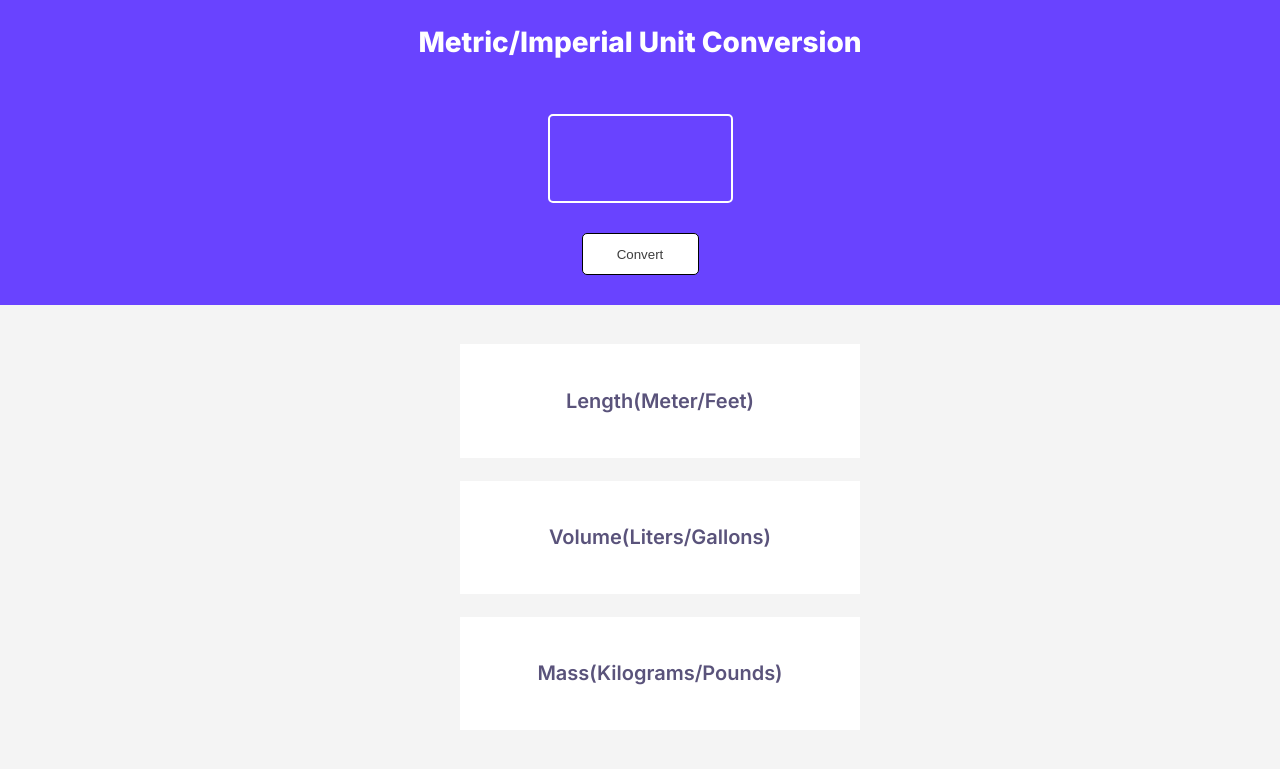
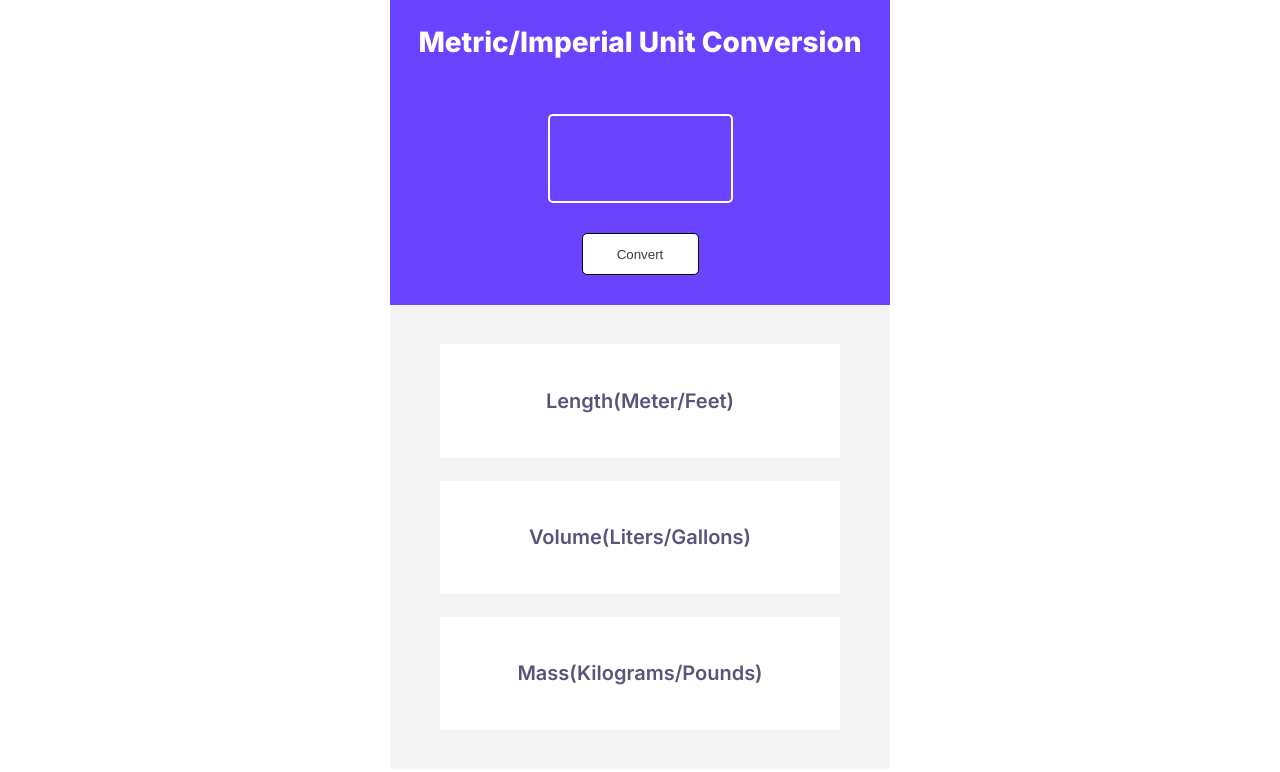
Before and after one commit to isabelamihai/unit-converter, a plain HTML site: page index.html in a window 1280 px wide. Drawn offline with Linux system fonts and the light colour scheme.

Commit message:
Update file

```diff
--- a/index.css
+++ b/index.css
@@ -4,11 +4,13 @@ body {
 
 ul {
     list-style-type: none;
+    padding-left:0px;
 }
 
 #container-converter{
-    max-width: 100%;
-    max-height: 100vh;
+    max-width: 500px;
+    width: 90%;
+    margin:0 auto;
     background-color: #6943FF;
 }
 
@@ -54,7 +56,7 @@ ul {
 }
 
 #container-head button:hover{
-    background-color: #6943FF;
+    background-color: #353535;
     color: #FFFFFF;
     border-color:#FFFFFF;
     transform: scale(1.1);
```
